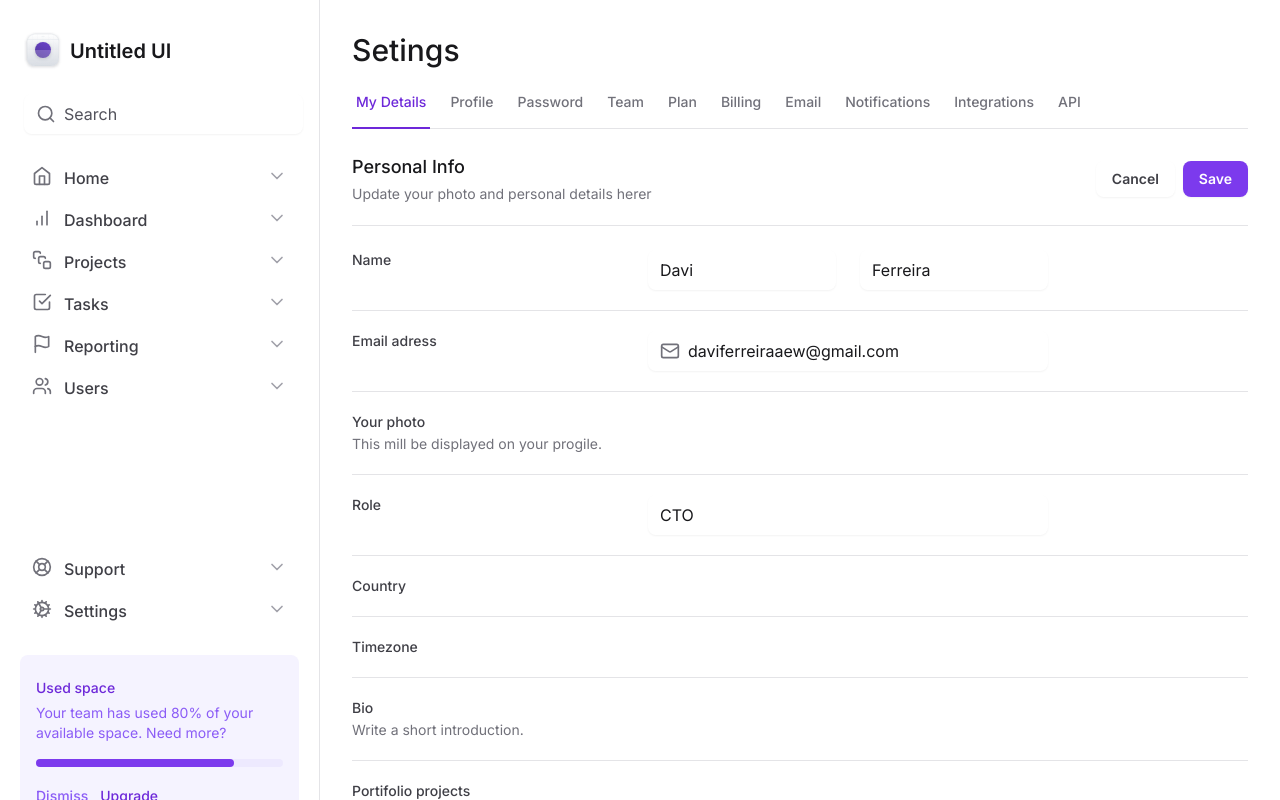
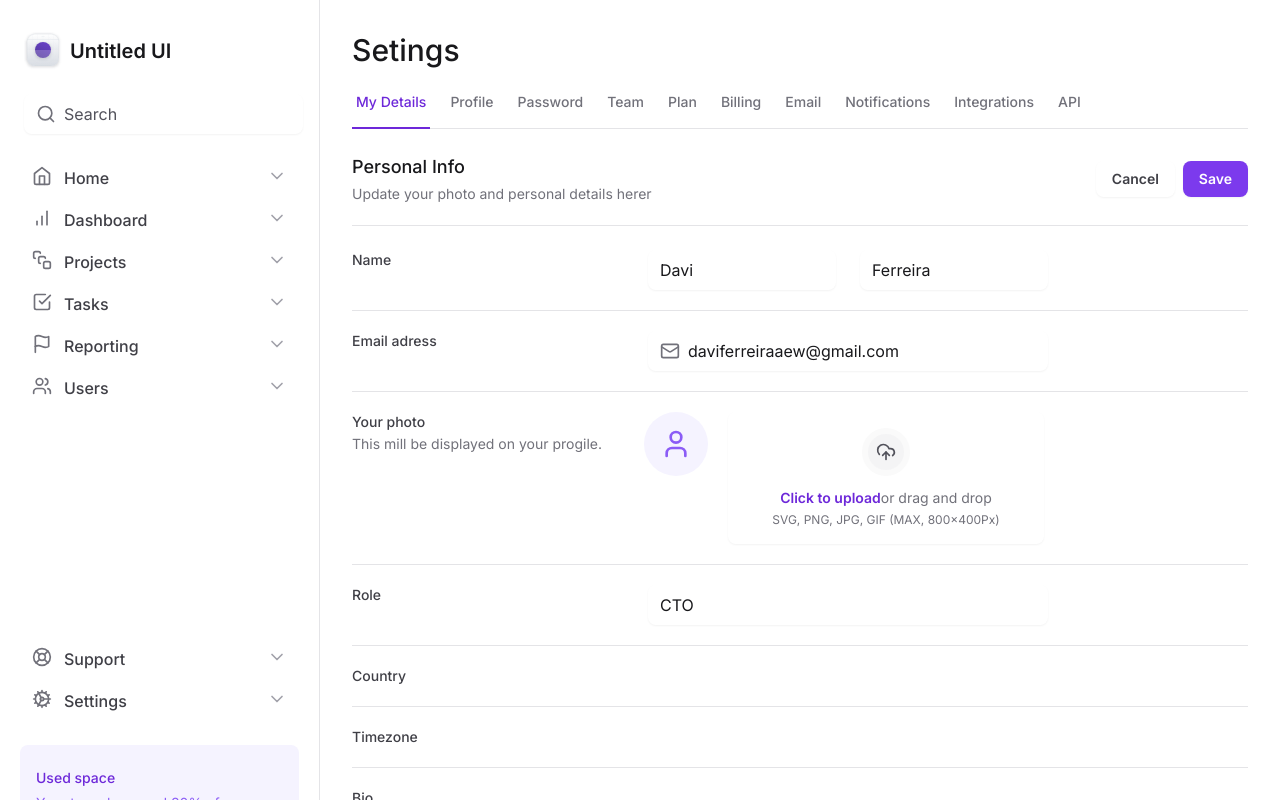
Before and after one commit to DaviF91/tailwind-next, a Next.js app: page / in a window 1280 px wide. Shown: the top 800 px of the page. Built offline with nearby package versions, Linux system fonts and the light colour scheme.

Commit message:
upload do avatar

```diff
--- a/src/app/page.tsx
+++ b/src/app/page.tsx
@@ -1,6 +1,6 @@
 import { SettingsTabs } from "./components/SettingsTabs";
 import  {InputControl, InputPrefix, InputRoot} from './components/Input'
-import { Mail } from "lucide-react";
+import { Mail, UploadCloud, User } from "lucide-react";
 
 export default function Home() {
   return (
@@ -46,11 +46,30 @@ export default function Home() {
           </div>
 
           <div className="grid gap-3 grid-cols-form pt-5">
-            <label htmlFor="firstName" className="text-sm font-medium text-zinc-700 ">
+            <label htmlFor="photo" className="text-sm font-medium text-zinc-700 ">
               Your photo
               <span className="text-sm mt-0.5 font-normal text-zinc-500 block">This mill be displayed on your progile.</span>
             </label>
-            <div></div>
+            <div className="flex items-start gap-5">
+              <div className="bg-violet-50 flex h-16 w-16 items-center justify-center rounded-full">
+                <User className="w-8 h-8 text-violet-500" />
+              </div>
+
+              <label htmlFor="photo" className="group flex flex-1 cursor-pointer flex-col  items-center gap-3 rounded-lg border-zinc-300 px-6 py-4 text-center text-zinc-500 shadow-sm hover:border-violet-200 hover:bg-violet-25 hover:text-violet-500">
+                <div className="rounded-full border-6 border-zinc-50 bg-zinc-100 p-2 group-hover:border-violet-50 group-hover:bg-violet-100">
+                  <UploadCloud className="h-5 w-5 text-zinc-600 group-hover:to-violet-600" />
+                </div>
+                <div className="flex flex-col items-center gap-1 ">
+                  <span className="text-sm">
+                    <span className="font-semibold text-violet-700">Click to upload</span>{''}
+                    or drag and drop
+                  </span>
+                  <span className="text-xs">SVG, PNG, JPG, GIF (MAX, 800x400Px) </span>
+                </div>
+              </label>
+              <input type="file" className="sr-only" id="photo" />
+
+            </div>
           </div>
 
           <div className="grid gap-3 grid-cols-form pt-5">
--- a/tailwind.config.js
+++ b/tailwind.config.js
@@ -10,8 +10,14 @@ module.exports = {
         profile: 'max-content 1fr min-content',
         form: 'minmax(7.5rem, 17.5rem) minmax(25rem, 1fr) minmax(0, 15rem)'
       },
+      borderWidth: {
+        6: '6px',
+      },
+
       colors: {
-        diego: '#8257e6'
+        violet: {
+          25:'#fcfaff'
+        }
       }
     },
   },
```
